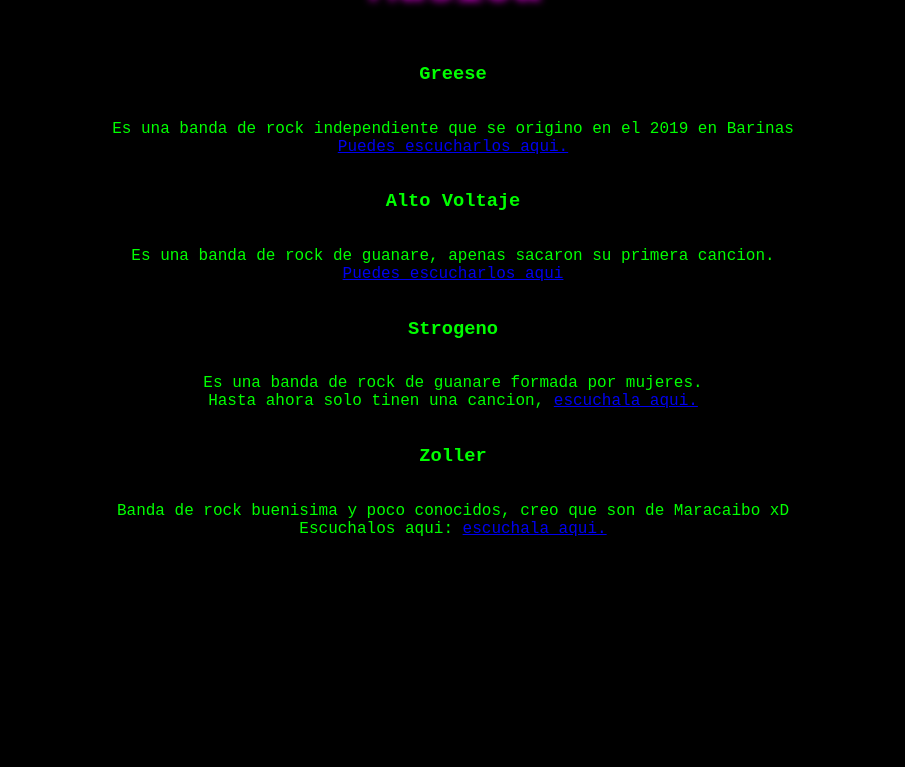
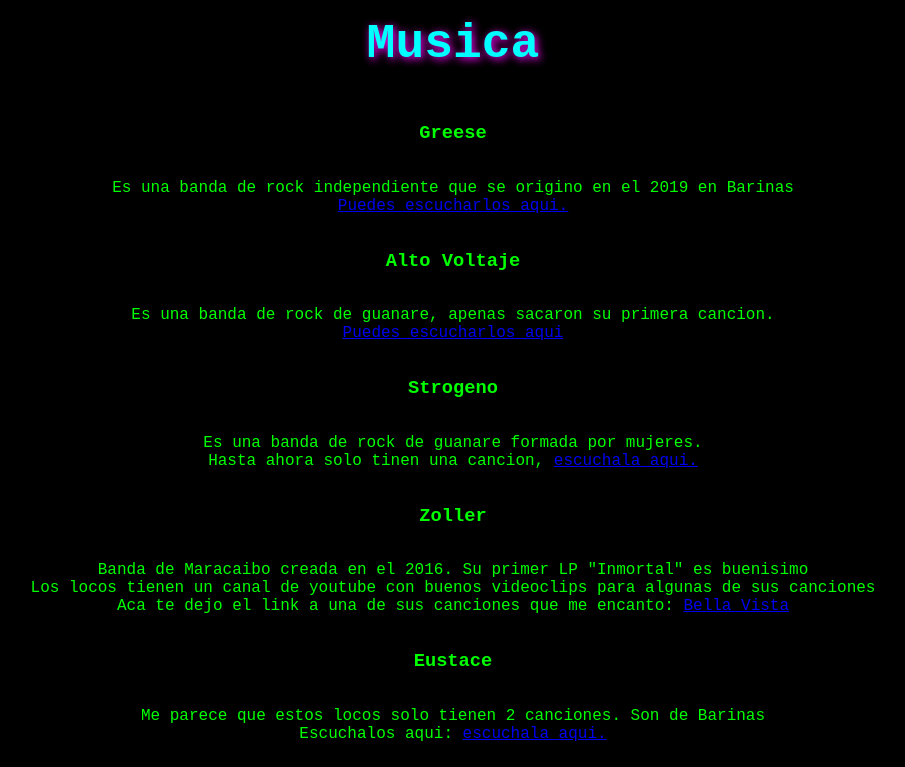
Before and after one commit to enma11235/enma11235.github.io, a plain HTML site: page index.html in a window 1280 px wide. Shown: the part 1120-1887 px from the top of the page, without its empty margins (187-1092 px from the left). Before the commit the page ends 1682 px from the top, so only its background shows below. Drawn offline with Linux system fonts and the light colour scheme.

Commit message:
Update index.html

```diff
--- a/index.html
+++ b/index.html
@@ -55,6 +55,11 @@
     </p>
 
     <h1>Mangas/Comics</h1>
+
+    <h3>Maho Shonen</h3>
+
+
+
     <h3>Espera Stelo</h3>
     <p>
         Amadeo es un típico joven de 16 años cuyos intereses no son<br>
@@ -88,8 +93,14 @@
     </p>
     <h3>Zoller</h3>
     <p>
-        Banda de rock buenisima y poco conocidos, creo que son de Maracaibo xD<br>
-        Escuchalos aqui: <a href="https://www.youtube.com/watch?v=b09cd_ogjh4">escuchala aqui.</a>
+        Banda de Maracaibo creada en el 2016. Su primer LP "Inmortal" es buenisimo<br>
+        Los locos tienen un canal de youtube con buenos videoclips para algunas de sus canciones<br>
+        Aca te dejo el link a una de sus canciones que me encanto: <a href="https://www.youtube.com/watch?v=T086lmU0--Q">Bella Vista</a>
+    </p>
+    <h3>Eustace</h3>
+    <p>
+        Me parece que estos locos solo tienen 2 canciones. Son de Barinas<br>
+        Escuchalos aqui: <a href="https://open.spotify.com/artist/1NcUeFQfYfwTaUPaJ96YjM">escuchala aqui.</a>
     </p>
 </body>
 </html>
```
